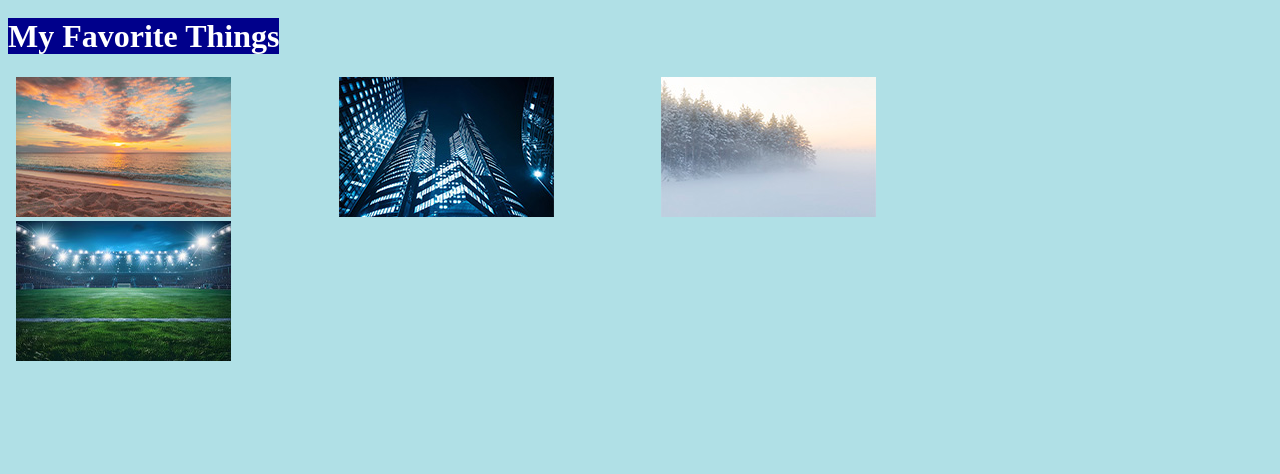
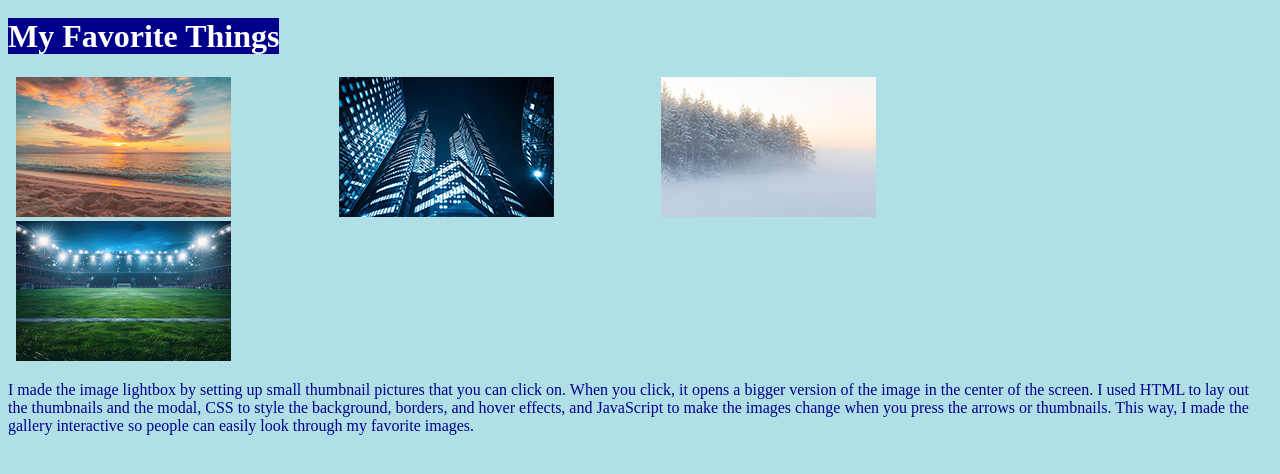
Before and after one commit to figles33/website, a plain HTML site: page FavoriteThings.html in a window 1280 px wide. Shown: the part 92-566 px from the top of the page. Drawn offline with Linux system fonts and the light colour scheme.

Commit message:
Update FavoriteThings.html

```diff
--- a/FavoriteThings.html
+++ b/FavoriteThings.html
@@ -87,7 +87,9 @@
     </div>
   </div>
 </div>
-
+		<p style="color: darkblue"> I made the image lightbox by setting up small thumbnail pictures that you can click on. When you click, it opens a bigger version of the image in the center of the screen.
+			I used HTML to lay out the thumbnails and the modal, CSS to style the background, borders, and hover effects, and JavaScript to make the images change when you press the arrows or thumbnails. This way,
+			I made the gallery interactive so people can easily look through my favorite images. </p>
 	<script>
 // Open the Modal
 function openModal() {
```
